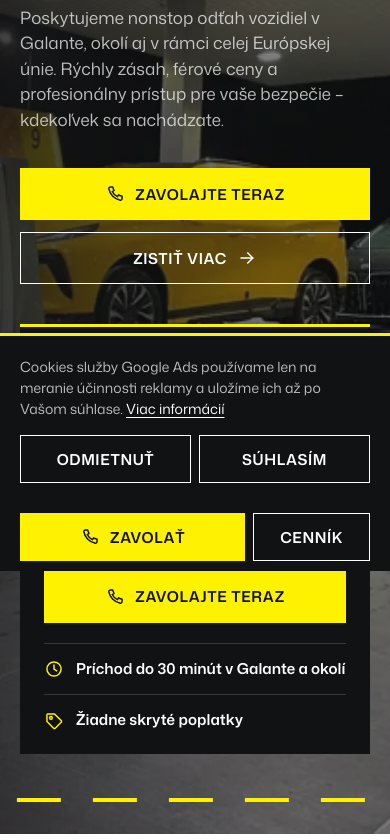
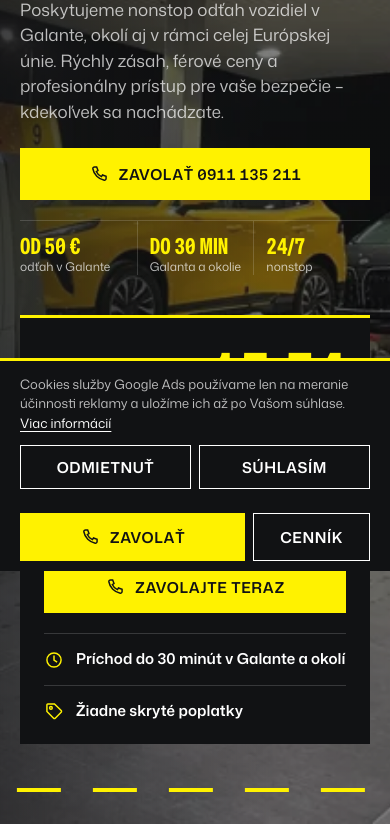
Before and after one commit to davidnx01/odtahovka-galanta, a plain HTML site: page index.html in a window 390 px wide. Shown: the part 273-1113 px from the top of the page. Drawn offline with Linux system fonts and the light colour scheme.

Commit message:
Mobil: číslo a fakty z reklamy na prvej obrazovke, úvodná animácia hero len na širokom okne (Speed Index)
Co-Authored-By: Claude Fable 5.2 <noreply@anthropic.com>

Claude-Session: https://claude.ai/code/session_01F9wT1u9taiVRebZE3UsW8A

```diff
--- a/assets/css/style.css
+++ b/assets/css/style.css
@@ -158,6 +158,24 @@ h3{font-size:var(--h3);line-height:1.2;font-stretch:75%;font-weight:700;text-tra
   .road--hero{bottom:56px}
 }
 @media (max-width:639px){ .hero__cta .btn{flex:1 1 100%} }
+/* mobil a tablet: číslo priamo v tlačidle a tri fakty z reklamy (cena, príchod, nonstop) hneď na prvej obrazovke;
+   na širokom okne ich nesie karta dispečingu vpravo */
+.hero__cta-m{display:none}
+.hero__facts{display:none}
+@media (max-width:1023px){
+  .hero__cta-d{display:none}
+  .hero__cta-m{display:inline}
+  .hero__facts{display:grid;grid-template-columns:repeat(3,minmax(0,1fr));margin-top:20px;border-top:1px solid var(--line-dark)}
+  .hero__facts li{display:grid;gap:2px;padding:14px 12px 0 0}
+  .hero__facts li+li{padding-left:12px;border-left:1px solid var(--line-dark)}
+  .hero__facts b{font-stretch:75%;font-weight:700;font-size:22px;line-height:1;color:var(--acc);text-transform:uppercase}
+  .hero__facts span{font-size:12px;line-height:1.3;color:var(--on-dark-2)}
+}
+@media (max-width:639px){
+  .hero__cta .btn--line{display:none}
+  .hero__copy .lead{margin-top:16px}
+  .hero__cta{margin-top:24px}
+}
 
 /* dispečing (sekcia na mieru) */
 .disp{background:var(--ink);border-top:3px solid var(--acc);padding:28px 24px 8px}
@@ -496,9 +514,12 @@ h3{font-size:var(--h3);line-height:1.2;font-stretch:75%;font-weight:700;text-tra
 .colon{display:inline-block;padding:0 .02em}
 
 @media (prefers-reduced-motion:no-preference){
-  /* hero: rozsvietenie fotky ako svetlá v noci a nástup obsahu */
-  .js .hero__bg,.js .phero__photo img{animation:lights 1.6s var(--out) both}
-  .js .hero__copy>*,.js .phero__copy>*,.js .crumbs,.js .disp{animation:rise .7s var(--out) both}
+  /* hero: rozsvietenie fotky ako svetlá v noci a nástup obsahu. Len na širokom okne: na mobile je prvá obrazovka
+     hotová hneď (Speed Index v PageSpeed bol pre túto animáciu 4,2 s pri LCP 0,9 s) */
+  @media (min-width:1024px){
+    .js .hero__bg,.js .phero__photo img{animation:lights 1.6s var(--out) both}
+    .js .hero__copy>*,.js .phero__copy>*,.js .crumbs,.js .disp{animation:rise .7s var(--out) both}
+  }
   .js .hero__copy>:nth-child(2),.js .phero__copy>:nth-child(2){animation-delay:.08s}
   .js .hero__copy>:nth-child(3),.js .phero__copy>:nth-child(3){animation-delay:.16s}
   .js .hero__copy>:nth-child(4),.js .phero__copy>:nth-child(4){animation-delay:.24s}
@@ -578,7 +599,7 @@ h3{font-size:var(--h3);line-height:1.2;font-stretch:75%;font-weight:700;text-tra
 .ck a{color:var(--white);text-decoration:underline;text-underline-offset:3px}
 .ck__btns{display:grid;grid-template-columns:1fr 1fr;gap:8px}
 .ck .btn{height:48px;padding:0 20px}
-@media (max-width:767px){.ck{bottom:calc(68px + env(safe-area-inset-bottom))}}
+@media (max-width:767px){.ck{bottom:calc(68px + env(safe-area-inset-bottom));gap:12px;padding-block:14px;font-size:13px}.ck .btn{height:44px}}
 @media (min-width:768px){.ck{grid-template-columns:1fr auto;align-items:center;gap:32px;padding-inline:max(var(--pad),calc((100vw - var(--kontajner))/2))}}
 
 @media (prefers-reduced-motion:reduce){*,*::before,*::after{transition:none!important;animation:none!important}}
--- a/index.html
+++ b/index.html
@@ -66,7 +66,8 @@
       <p class="eyebrow eyebrow--on-dark"><span class="eyebrow__mark" aria-hidden="true"></span>Poskytovateľ núdzových cestných služieb</p>
       <h1 id="h1">Odťahová služba <span class="acc">Galanta</span></h1>
       <p class="lead">Poskytujeme nonstop odťah vozidiel v Galante, okolí aj v rámci celej Európskej únie. Rýchly zásah, férové ceny a profesionálny prístup pre vaše bezpečie – kdekoľvek sa nachádzate.</p>
-      <div class="hero__cta"><a class="btn btn--y" href="tel:+421911135211"><svg class="i" aria-hidden="true"><use href="#i-phone"/></svg>Zavolajte teraz</a><a class="btn btn--line" href="o-nas/">Zistiť viac <svg class="i" aria-hidden="true"><use href="#i-arrow"/></svg></a></div>
+      <div class="hero__cta"><a class="btn btn--y" href="tel:+421911135211"><svg class="i" aria-hidden="true"><use href="#i-phone"/></svg><span class="hero__cta-d">Zavolajte teraz</span><span class="hero__cta-m num">Zavolať 0911 135 211</span></a><a class="btn btn--line" href="o-nas/">Zistiť viac <svg class="i" aria-hidden="true"><use href="#i-arrow"/></svg></a></div>
+      <ul class="hero__facts"><li><b class="num">od 50 €</b><span>odťah v Galante</span></li><li><b class="num">do 30 min</b><span>Galanta a okolie</span></li><li><b class="num">24/7</b><span>nonstop</span></li></ul>
     </div>
     <aside class="disp" aria-label="Nonstop dispečing">
       <div class="disp__now"><span class="disp__lbl"><span class="live" aria-hidden="true"></span>Práve teraz</span><time class="disp__clock num" data-clock>24/7</time></div>
```
Also changed, not shown: 1 other file.
